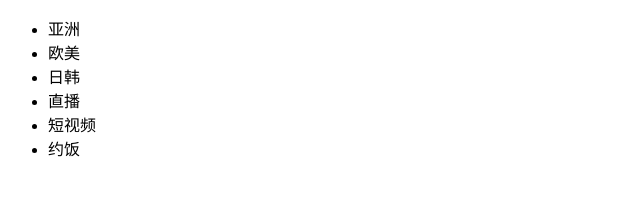
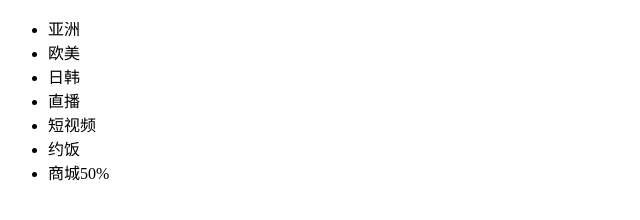
Before and after one commit to liuqing0610525/test, a plain HTML site: page index.html in a window 1280 px wide. Shown: the full height of the page, 0-640 px from the left. Drawn offline with Linux system fonts and the light colour scheme.

Commit message:
商城50%

```diff
--- a/index.html
+++ b/index.html
@@ -12,6 +12,7 @@
     <li>直播</li>
     <li>短视频</li>
     <li>约饭</li>
+    <li>商城50%</li>
 </ul>
 </body>
 </html>
```
